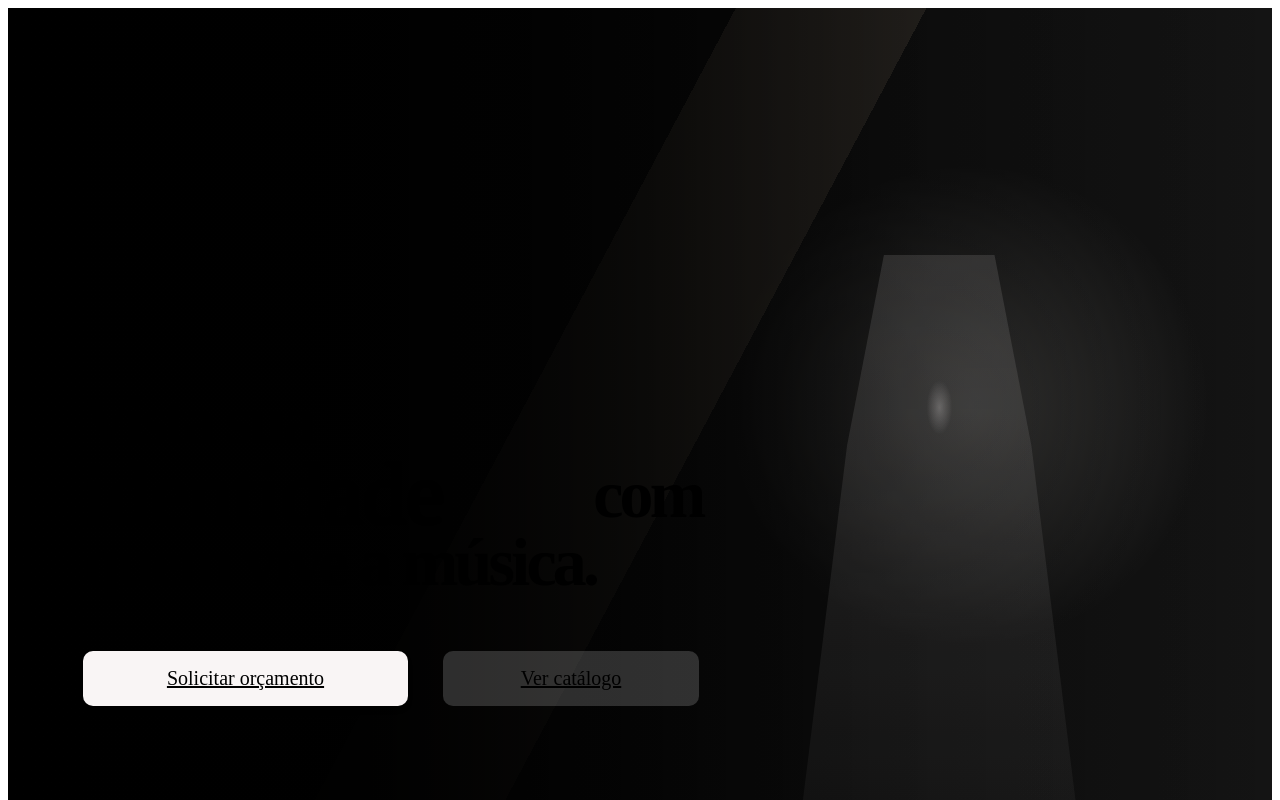
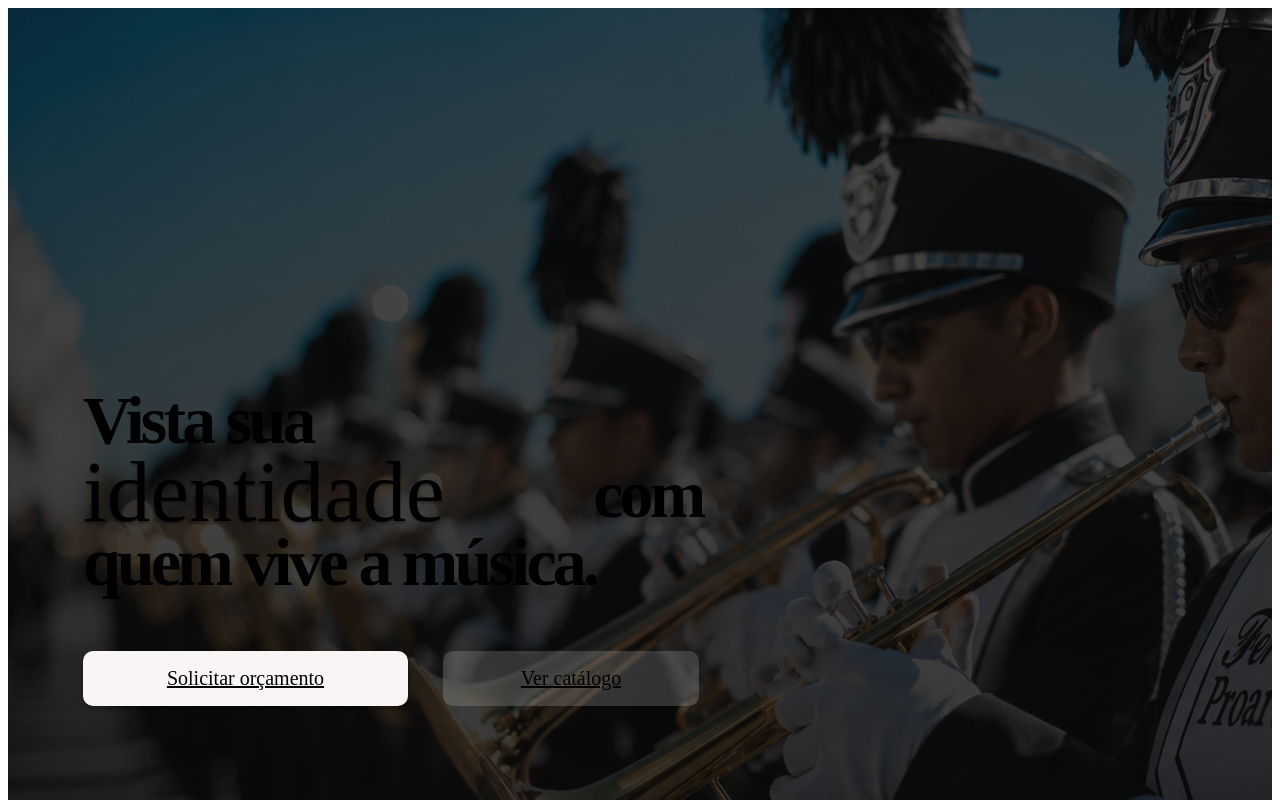
Before and after one commit to leobrasil777-lang/FeraProart-Website, a React (Vite) app: page / in a window 1280 px wide. Shown: the top 800 px of the page. Built offline with nearby package versions, Linux system fonts and the light colour scheme; the HTML template or start-up script is replaced by a standard one.

Commit message:
Use local home hero banner

```diff
--- a/src/pages/Home.tsx
+++ b/src/pages/Home.tsx
@@ -3,6 +3,7 @@ import Container from '../components/Container/Container'
 import HeroSection from '../components/HeroSection/HeroSection'
 import SectionTitle from '../components/SectionTitle/SectionTitle'
 import HomeServicesSection from '../components/HomeServicesSection/HomeServicesSection'
+import heroBanner from '../assets/images/home/hero-banner.png'
 import './Home.css'
 
 const institutions = ['Bandas', 'Fanfarras', 'Escolas', 'Prefeituras']
@@ -19,6 +20,7 @@ function Home() {
       <div className="home-hero-shell">
         <HeroSection
           className="hero-section--home"
+          backgroundImage={heroBanner}
           title="Vista sua identidade com quem vive a música."
           titleContent={(
             <>
```
